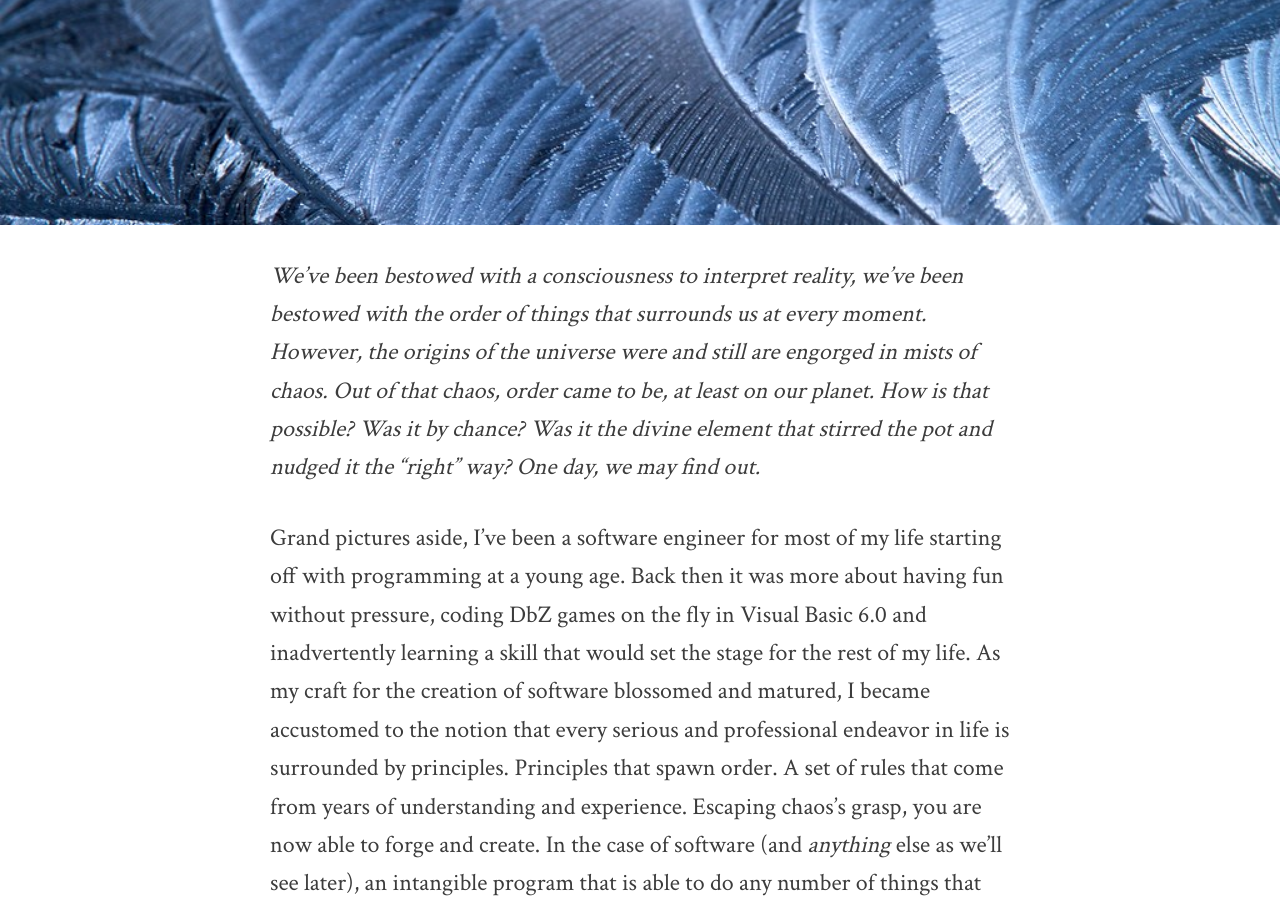
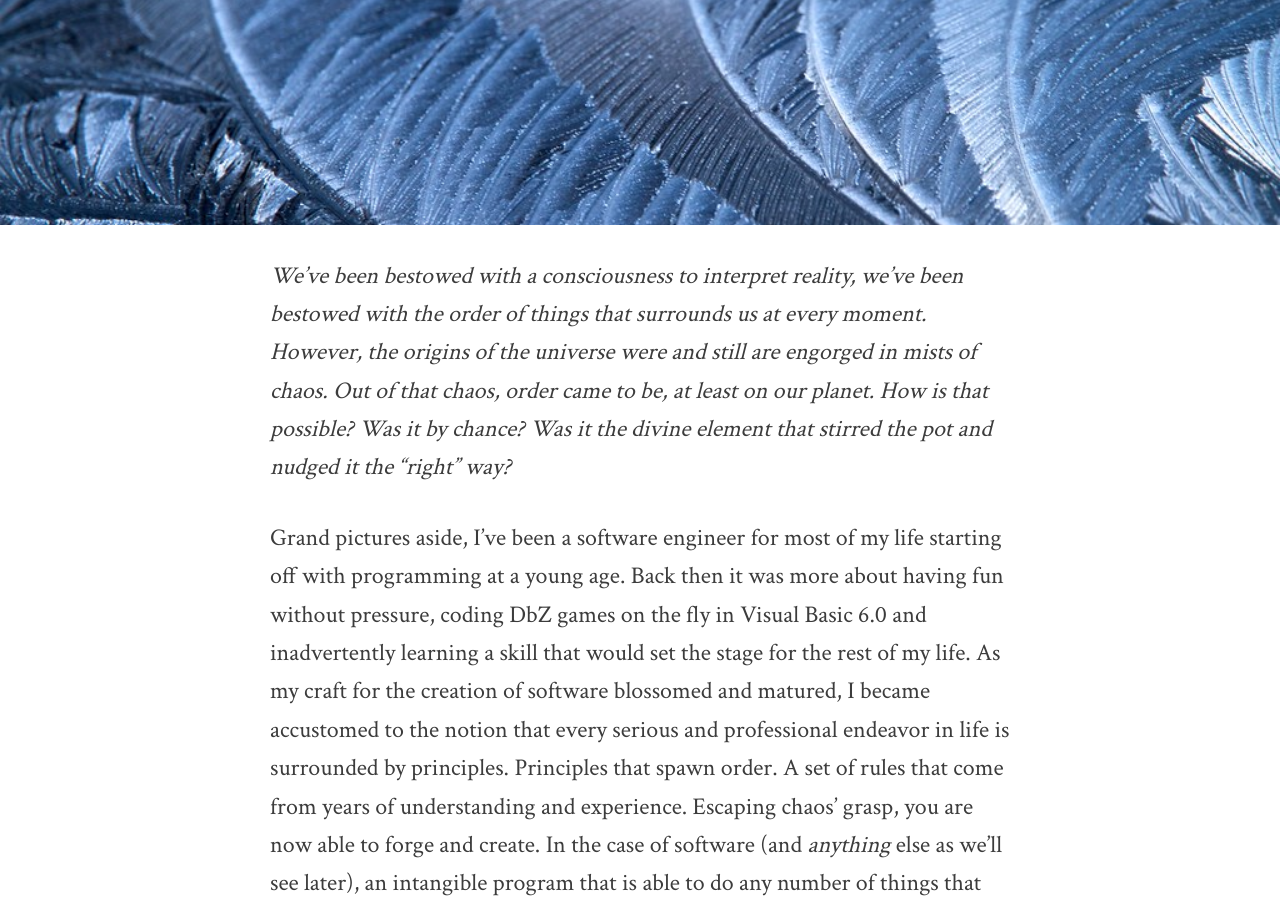
Before and after one commit to saouddk/saouddk.github.io, a Jekyll site: the page built from _posts/2019-08-04-de-chao-ordo.markdown, in a window 1280 px wide and 900 px high, scrolled down 377 px. Built offline with Jekyll 4.4.1, drawn with Linux system fonts in a browser that asks for light colours.

Commit message:
Update 2019-08-04-de-chao-ordo.markdown

```diff
--- a/_posts/2019-08-04-de-chao-ordo.markdown
+++ b/_posts/2019-08-04-de-chao-ordo.markdown
@@ -8,9 +8,9 @@ permalink: /:year/:month/:day//de-chao-ordo
 author: Saoud Khalifah # Add name author (optional)
 ---
 
-*We’ve been bestowed with a consciousness to interpret reality, we’ve been bestowed with the order of things that surrounds us at every moment. However, the origins of the universe were and still are engorged in mists of chaos. Out of that chaos, order came to be, at least on our planet. How is that possible? Was it by chance? Was it the divine element that stirred the pot and nudged it the “right” way? One day, we may find out.*
+*We’ve been bestowed with a consciousness to interpret reality, we’ve been bestowed with the order of things that surrounds us at every moment. However, the origins of the universe were and still are engorged in mists of chaos. Out of that chaos, order came to be, at least on our planet. How is that possible? Was it by chance? Was it the divine element that stirred the pot and nudged it the “right” way?*
 
-Grand pictures aside, I've been a software engineer for most of my life starting off with programming at a young age. Back then it was more about having fun without pressure, coding DbZ games on the fly in Visual Basic 6.0 and inadvertently learning a skill that would set the stage for the rest of my life. As my craft for the creation of software blossomed and matured, I became accustomed to the notion that every serious and professional endeavor in life is surrounded by principles. Principles that spawn order. A set of rules that come from years of understanding and experience. Escaping chaos's grasp, you are now able to forge and create. In the case of software (and *anything* else as we’ll see later), an intangible program that is able to do any number of things that you'd put your mind towards.
+Grand pictures aside, I've been a software engineer for most of my life starting off with programming at a young age. Back then it was more about having fun without pressure, coding DbZ games on the fly in Visual Basic 6.0 and inadvertently learning a skill that would set the stage for the rest of my life. As my craft for the creation of software blossomed and matured, I became accustomed to the notion that every serious and professional endeavor in life is surrounded by principles. Principles that spawn order. A set of rules that come from years of understanding and experience. Escaping chaos' grasp, you are now able to forge and create. In the case of software (and *anything* else as we’ll see later), an intangible program that is able to do any number of things that you'd put your mind towards.
 
 Software design principles aren't unlike the architectural principles of physical structures. A great professor of mine assigned us a book for a whole semester of learning for the fundamentals of software design. However, this was not your typical software design book. The book was Vitruvius’s “*De architectura*”, a collection of ten books written under the patronage of emperor Augustus. Within the series of texts, it is glaring to see the sophistication of ancient Roman engineering.
 
```
